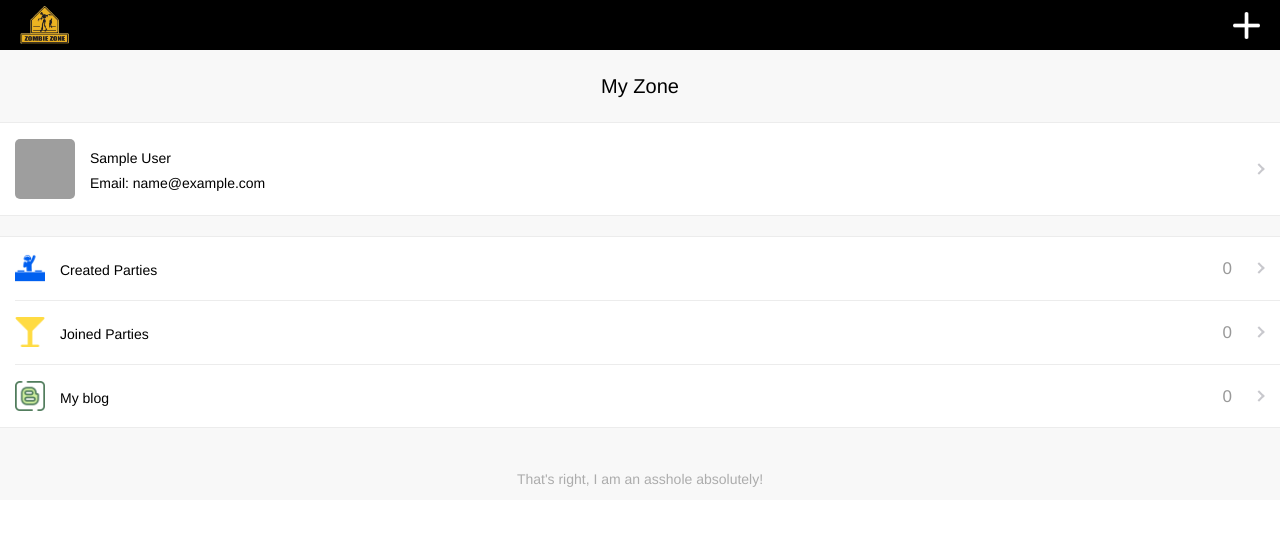
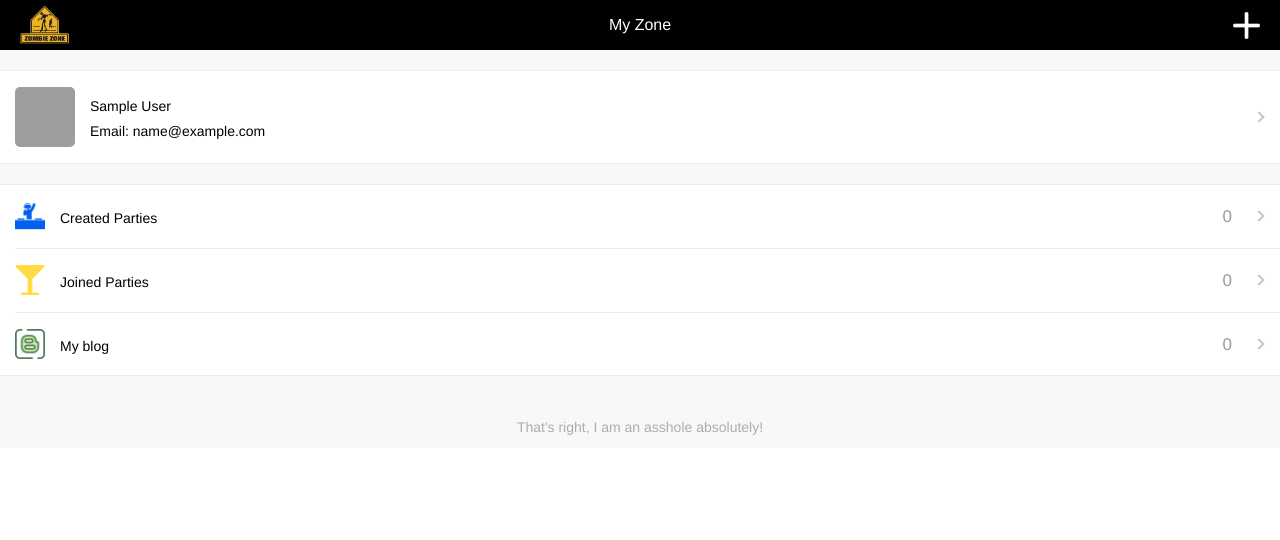
Before and after one commit to skiphuang919/zombie_zone, a Flask app: page /my_zone in a window 1280 px wide. Shown: the top 540 px of the page. Run offline with Flask 2, Linux system fonts and the light colour scheme; the visitor is signed in with stand-in values (Sample User, id 1); data that the repository does not hold is empty; parts of the project's set-up code (start-up, migrations or seed data) failed here and were passed over; some libraries are stand-ins or nearby versions; grey boxes are pictures that could not be loaded.

Commit message:
add tip title

```diff
--- a/app/lib/users.py
+++ b/app/lib/users.py
@@ -103,7 +103,7 @@ def get_joined_parties(user_id, limit=None, offset=None, get_count=False):
         if offset is not None:
             sql = sql.offset(offset)
 
-        return [p.joined_party for p in sql.all()]
+        return [(p.joined_party, p.local_join_time) for p in sql.all()]
 
 
 def get_created_parties(user_id, limit=None, offset=None, get_count=False):
--- a/app/main/view.py
+++ b/app/main/view.py
@@ -37,7 +37,7 @@ def add_party():
             form_error = form.errors.items()[0]
             warn_msg = form_error[1][0]
             flash(warn_msg, category='warn')
-    return render_template('party.html', form=form)
+    return render_template('party.html', form=form, top_title='Create Party')
 
 
 @main.route('/party_detail/<party_id>')
@@ -63,7 +63,7 @@ def party_detail(party_id):
     else:
         back_url = url_for('main.index')
 
-    return render_template('party_detail.html', party=party_detail_info, back_url=back_url)
+    return render_template('party_detail.html', party=party_detail_info, back_url=back_url, top_title='Party Detail')
 
 
 @main.route('/_join_or_quit')
@@ -119,7 +119,6 @@ def ajax_get_party_guys():
                 current_app.logger.debug('party not exist.')
         except:
             current_app.logger.error(traceback.format_exc())
-    current_app.logger.debug(result)
     return jsonify(result)
 
 
@@ -129,14 +128,15 @@ def ajax_get_party_guys():
 def my_zone():
     return render_template('my_zone.html',
                            joined_c=users.get_joined_parties(current_user.user_id, get_count=True),
-                           created_c=users.get_created_parties(current_user.user_id, get_count=True))
+                           created_c=users.get_created_parties(current_user.user_id, get_count=True),
+                           top_title='My Zone')
 
 
 @main.route('/user_info')
 @login_required
 @confirmed_required
 def user_info():
-    return render_template('user_info.html')
+    return render_template('user_info.html', top_title='Profile')
 
 
 @main.route('/edit_profile/<item>')
@@ -146,7 +146,8 @@ def edit_profile(item):
     if item not in ('name', 'gender', 'city', 'slogan'):
         flash('invalid item', category='message')
         return redirect(url_for('main.user_info'))
-    return render_template('edit_profile.html', item=item, value=getattr(current_user, item))
+    return render_template('edit_profile.html', item=item,
+                           value=getattr(current_user, item), top_title=item.capitalize())
 
 
 @main.route('/_update_profile')
@@ -175,12 +176,14 @@ def get_parties(_type):
     if _type == 'created':
         party_list = users.get_created_parties(current_user.user_id)
         render_temp = 'party_created.html'
+        top_title = 'Created Parties'
     elif _type == 'joined':
         party_list = users.get_joined_parties(current_user.user_id)
         render_temp = 'party_joined.html'
+        top_title = 'Joined Parties'
     else:
         return redirect(url_for('main.index'))
-    return render_template(render_temp, party_list=party_list)
+    return render_template(render_temp, party_list=party_list, top_title=top_title)
 
 
 @main.route('/_del_party', methods=['POST'])
--- a/app/static/css/style.css
+++ b/app/static/css/style.css
@@ -84,6 +84,7 @@
     right: 0;
     height: 50px;
     background: black;
+    color: white;
 }
 
 .page-bd{
@@ -102,6 +103,11 @@
     font-size: 14px;
 }
 
+.top_title{
+    text-align: center;
+    line-height: 50px;
+}
+
 #logo_img{
     height: 50px;
     width: 50px;
@@ -111,14 +117,6 @@
 #add_img{
     padding-right: 20px;
     padding-top: 12px;
-}
-
-.page_title{
-    font-size: 20px;
-    font-weight: 200;
-    text-align: center;
-    padding-top: 20px;
-
 }
 
 .weui-toptips_info{
--- a/app/templates/base.html
+++ b/app/templates/base.html
@@ -54,14 +54,14 @@
                 </div>
             </div>
             <div class="page-hd weui-flex">
-                <div>
+                <div class="weui-flex__item">
                     <a href="{{ url_for('main.index') }}">
                         <img id="logo_img" src="{{ url_for('static', filename='img/zombie_zone.png') }}">
                     </a>
                 </div>
-                <div class="weui-flex__item"></div>
-                <div>
-                    <a href="javascript:show_add_menu()">
+                <div class="weui-flex__item top_title" >{{ top_title }}</div>
+                <div class="weui-flex__item">
+                    <a href="javascript:show_add_menu()" style="float: right">
                         <img id="add_img" src="{{ url_for('static', filename='img/add.png') }}" class="weui-tabbar__icon">
                     </a>
                 </div>
--- a/app/templates/my_zone.html
+++ b/app/templates/my_zone.html
@@ -1,6 +1,5 @@
 {% extends "base.html" %}
 {% block page_content %}
-    <h3 class="page_title">My Zone</h3>
     <div class="weui-cells">
         <a class="weui-cell weui-cell_access" href="{{ url_for('main.user_info') }}">
             <div class="weui-cell__hd"><img class="my_head_img" src="{{ current_user.head_img_url }}"></div>
--- a/app/templates/participators.html
+++ b/app/templates/participators.html
@@ -1,6 +1,5 @@
 {% extends "base.html" %}
 {% block page_content %}
-    <h3 class="page_title">Participator Info.</h3>
     {% if participators %}
         {% for guy in participators %}
             <div class="weui-form-preview participator_card weui-flex">
--- a/app/templates/party.html
+++ b/app/templates/party.html
@@ -1,6 +1,5 @@
 {% extends "base.html" %}
 {% block page_content %}
-    <h3 class="page_title">Create Party</h3>
     <form method="post">
         {{ form.hidden_tag()  }}
         <div class="weui-cells__title">Party Info.</div>
```
Also changed, not shown: app/templates/party_joined.html (+4 -4 lines).
